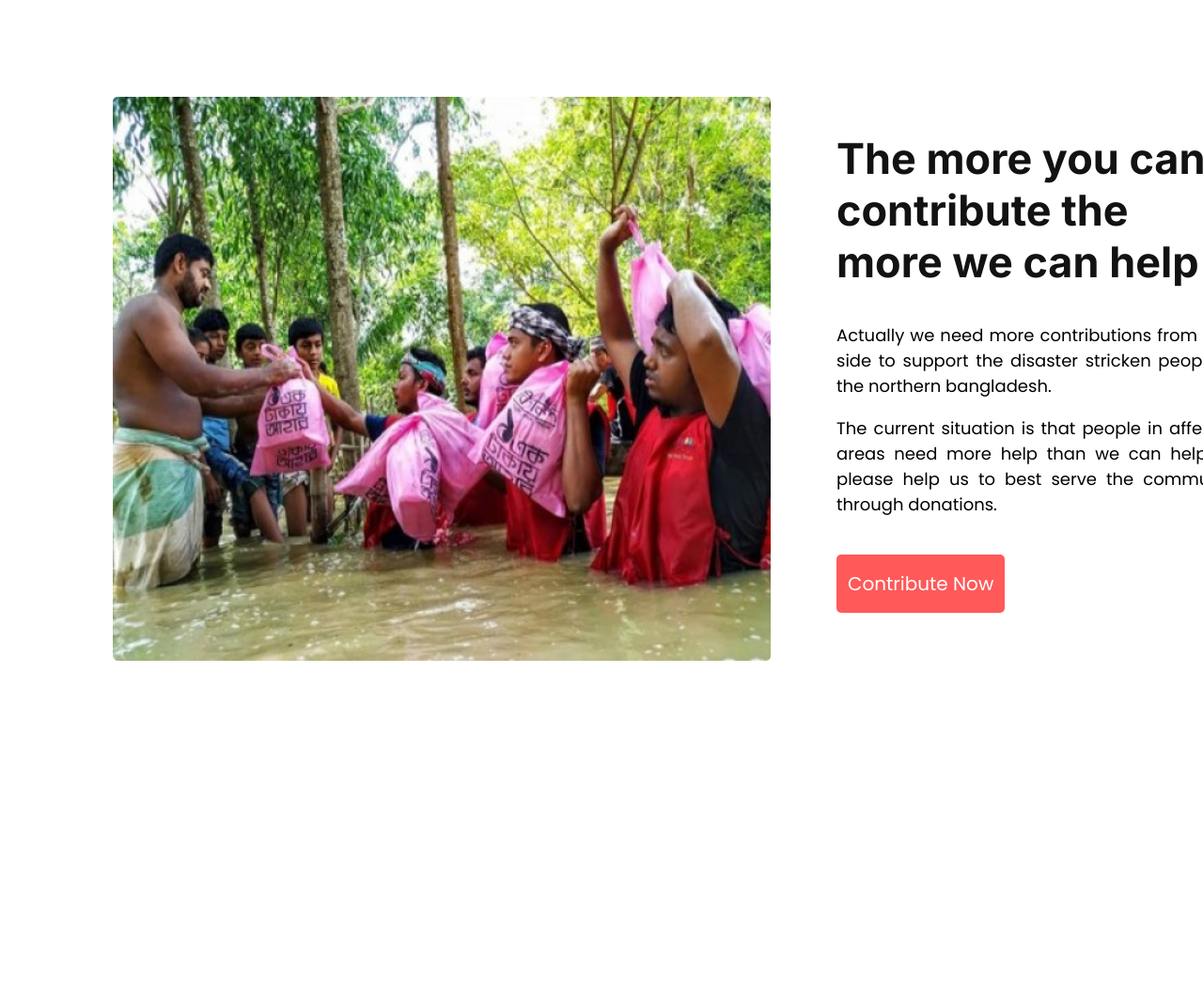
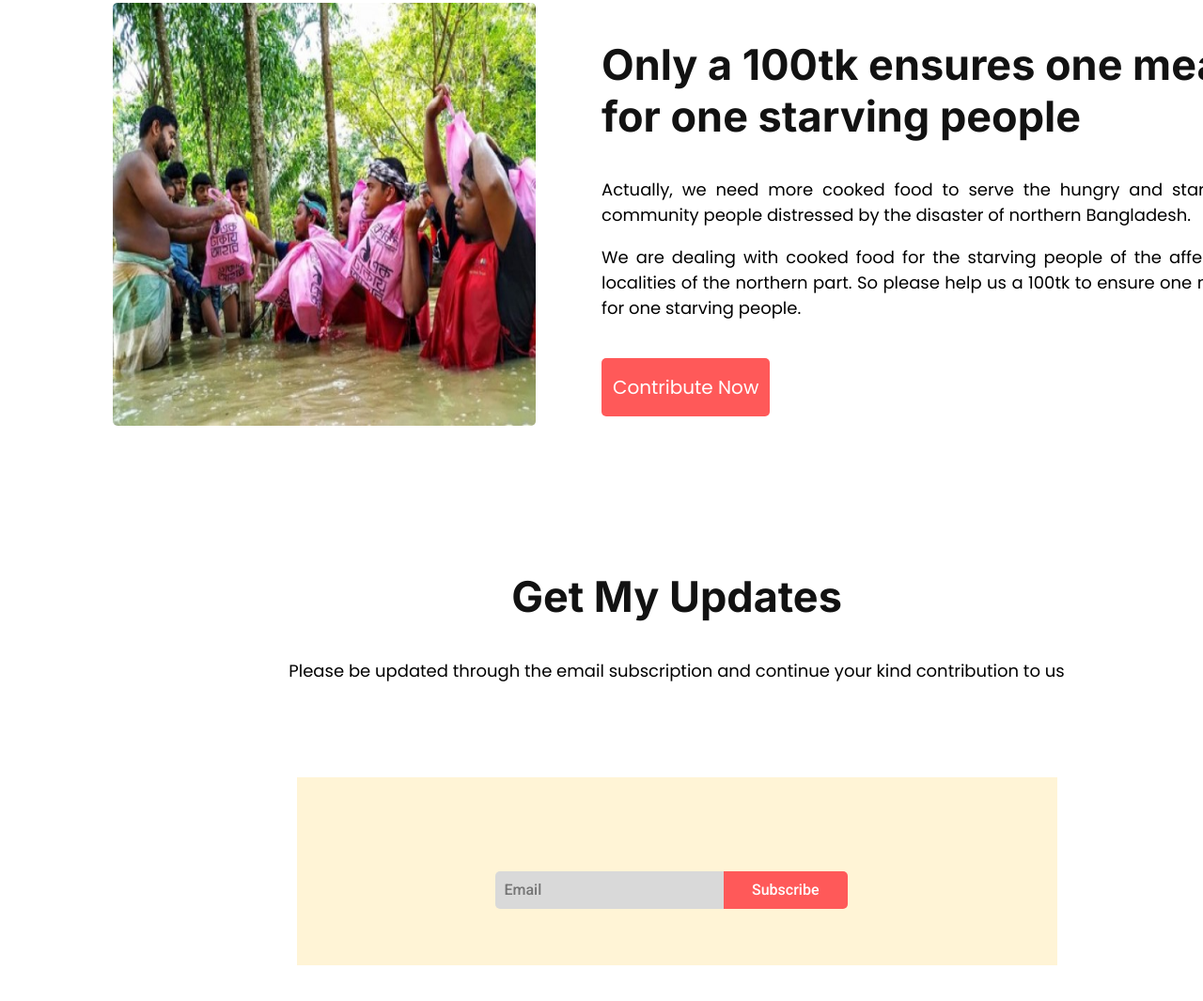
Before and after one commit to Minhazcox/donate-today-main, a plain HTML site: page index.html in a window 1280 px wide. Shown: the part 2735-3800 px from the top of the page at 94% size. Before the commit the page ends 3542 px from the top, so only its background shows below. Drawn offline with Linux system fonts and the light colour scheme.

Commit message:
update done

```diff
--- a/index.html
+++ b/index.html
@@ -18,6 +18,11 @@
     <link rel="preconnect" href="https://fonts.googleapis.com">
     <link rel="preconnect" href="https://fonts.gstatic.com" crossorigin>
     <link href="https://fonts.googleapis.com/css2?family=Inter:wght@600;700&family=Poppins:wght@400;600&display=swap"
+        rel="stylesheet">
+    <link rel="preconnect" href="https://fonts.googleapis.com">
+    <link rel="preconnect" href="https://fonts.gstatic.com" crossorigin>
+    <link
+        href="https://fonts.googleapis.com/css2?family=Inter:wght@600;700&family=Poppins:wght@400;600&family=Roboto:wght@500&display=swap"
         rel="stylesheet">
     <link rel="stylesheet" href="style.css">
 </head>
@@ -131,9 +136,8 @@
             <div class="appeal">
                 <div class="appeal-message">
                     <h2 class="appeal-message-title">The more you can contribute the more we can help</h2>
-                    <p class="appeal-message-p">Actually we need more contributions from your side to support the
-                        disaster stricken people of the
-                        northern bangladesh.</p>
+                    <p class="appeal-message-p">Actually, we need more contributions from your side to support the
+                        disaster stricken people of the northern Bangladesh.</p>
 
                     <p class="appeal-message-p">The current situation is that people in affected areas need more help
                         than we can help. So please
@@ -156,20 +160,35 @@
                 </div>
 
                 <div class="appeal-message">
-                    <h2 class="appeal-message-title">The more you can contribute the more we can help</h2>
-                    <p class="appeal-message-p">Actually we need more contributions from your side to support the
-                        disaster stricken people of the
-                        northern bangladesh.</p>
+                    <h2 class="appeal-message-title">Only a 100tk ensures one meal for one starving people</h2>
+                    <p class="appeal-message-p">Actually, we need more cooked food to serve the hungry and starving
+                        community people distressed by the disaster of northern Bangladesh.</p>
 
-                    <p class="appeal-message-p">The current situation is that people in affected areas need more help
-                        than we can help. So please
-                        help us to best serve the community through donations.</p>
+                    <p class="appeal-message-p">We are dealing with cooked food for the starving people of the affected
+                        localities of the northern part. So please help us a 100tk to ensure one meal for one starving
+                        people.</p>
                     <div class="contribute-button">
                         <a href=""><button class="btn-primary">Contribute Now</button></a>
                     </div>
                 </div>
             </div>
         </section>
+
+        <section class="update-container">
+            <div class="get-my-update">
+                <h1 class="update-title">Get My Updates</h1>
+                <p class="update-p">Please be updated through the email subscription and continue your kind
+                    contribution to us</p>
+            </div>
+            <div class="email-subscription-container">
+                <div class="email-subscription">
+                    <input id="email" type="email" placeholder="Email">
+                    <a href=""><button id="subscribe">Subscribe</button></a>
+                </div>
+            </div>
+        </section>
+
+
     </main>
 </body>
 
--- a/style.css
+++ b/style.css
@@ -195,7 +195,7 @@ body {
 .appeal-container {
     margin-left: 120px;
     margin-right: 120px;
-    margin-bottom: 100px;
+    margin-bottom: 150px;
 }
 
 .appeal {
@@ -204,8 +204,8 @@ body {
 }
 
 .appeal-image img {
-    width: 700px;
-    height: 600px;
+    width: 450px;
+    height: 450px;
     border-radius: 5px;
 }
 
@@ -232,3 +232,73 @@ body {
     text-align: left;
     margin-top: 40px;
 }
+
+.update-container {
+    margin-bottom: 150px;
+}
+
+.update-title {
+    font-family: 'Inter', sans-serif;
+    font-size: 45px;
+    color: #121212;
+    word-wrap: break-word;
+    text-align: center;
+}
+
+.update-p {
+    word-wrap: break-word;
+    text-align: center;
+    font-family: 'Inter', sans-serif;
+    font-family: 'Poppins', sans-serif;
+    font-size: 18px;
+}
+
+.get-my-update {
+    margin-bottom: 100px;
+}
+
+.email-subscription-container {
+    width: 809px;
+    height: 200px;
+    margin: 0 auto;
+    background: #FFF4D6;
+}
+
+.email-subscription {
+    text-align: center;
+    position: relative;
+}
+
+#email {
+    background: #D9D9D9;
+    padding-left: 10px;
+    padding-top: 10px;
+    padding-bottom: 10px;
+    padding-right: 50px;
+    border: none;
+    border-radius: 5px 0 0 5px;
+    font-family: 'Inter', sans-serif;
+    font-family: 'Poppins', sans-serif;
+    font-family: 'Roboto', sans-serif;
+    font-size: 16px;
+    line-height: 20px;
+    position: absolute;
+    top: 100px;
+    left: 211px;
+}
+
+#subscribe {
+    font-family: 'Inter', sans-serif;
+    font-family: 'Poppins', sans-serif;
+    font-family: 'Roboto', sans-serif;
+    font-size: 16px;
+    line-height: 20px;
+    color: #FFFFFF;
+    background-color: #FF5959;
+    padding: 10px 30px;
+    border: 0;
+    border-radius: 0 5px 5px 0;
+    position: absolute;
+    top: 100px;
+    right: 223px;
+}
```
